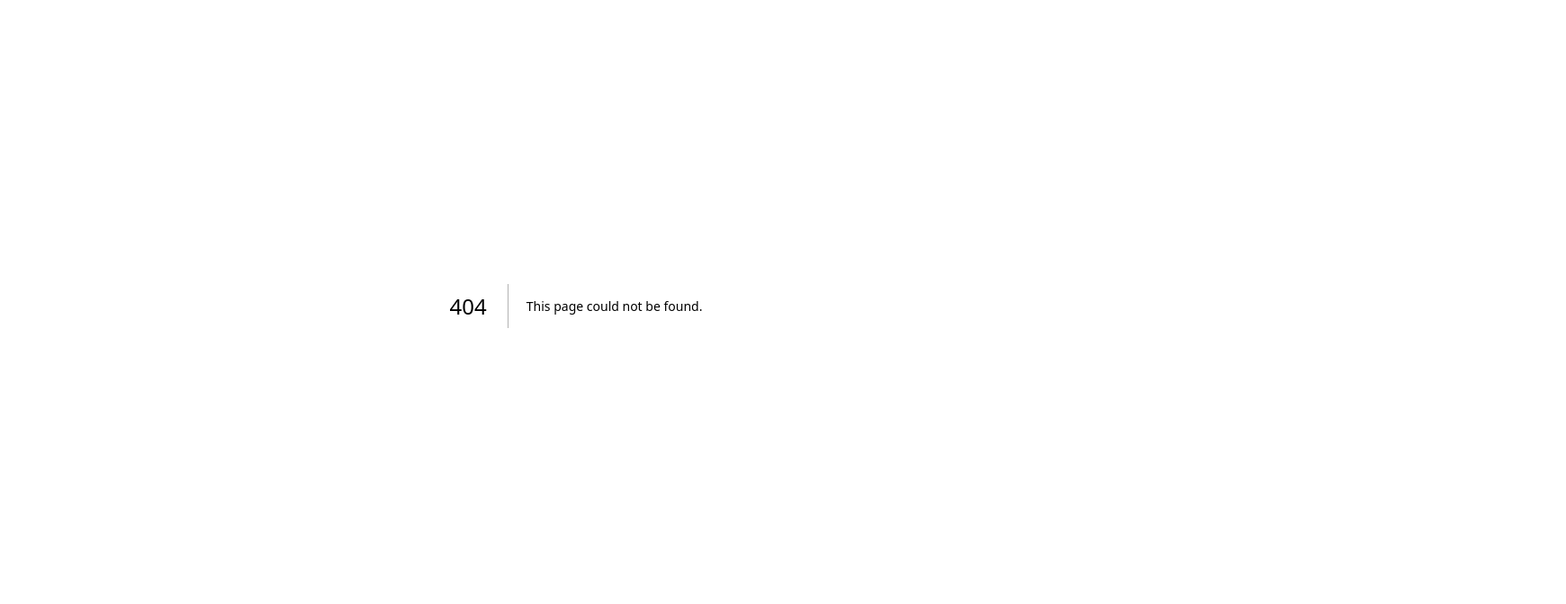
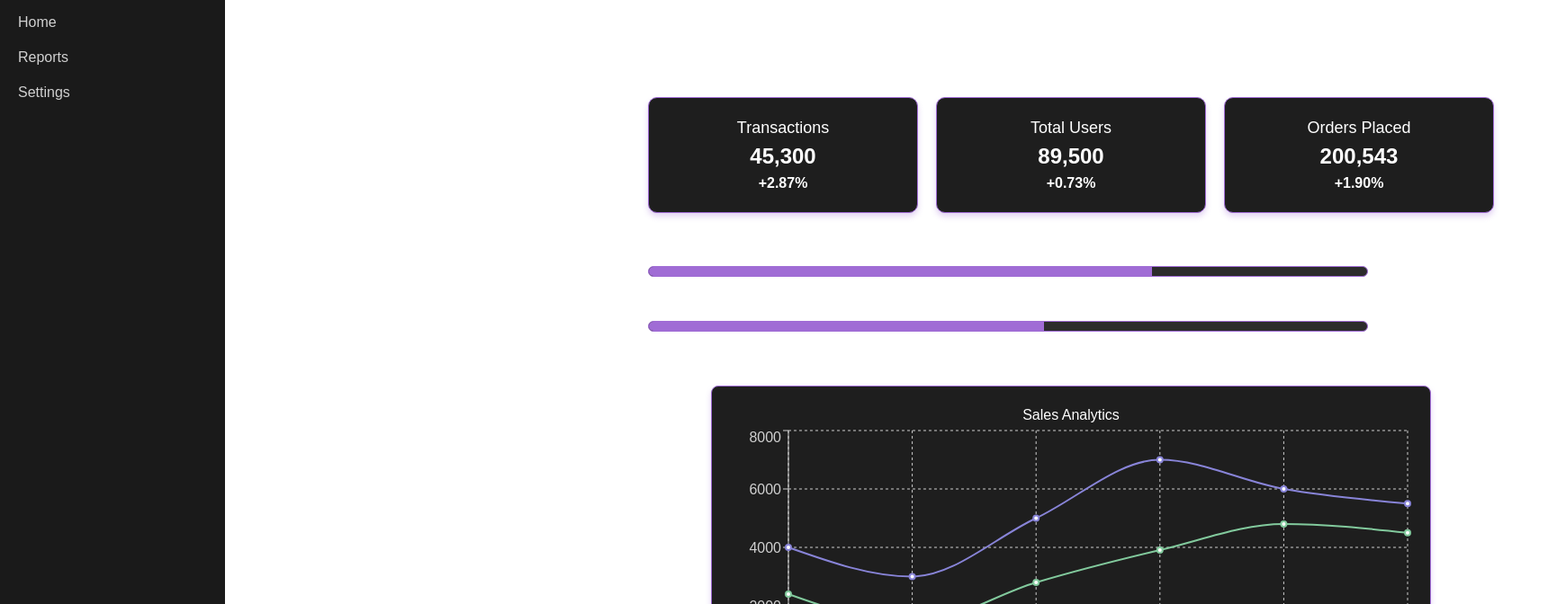
Before and after one commit to BlackMarketGT/BlackMarket, a Next.js app in the folder front_end/: page /dashboard in a window 1280 px wide. Before the commit this address had no page. Shown: the part 60-732 px from the top of the page at 90% size, 1740 px wide, since content can reach past the window. Built offline with nearby package versions, Linux system fonts and the light colour scheme.

Commit message:
Updated dashboard layout, added charts, progress bars, and styling

```diff
--- /dev/null
+++ b/front_end/app/dashboard/components/Header.tsx
@@ -0,0 +1,16 @@
+
+"use client";
+
+
+import React from "react";
+
+const Header: React.FC = () => {
+
+    return (
+        <header className = "dashboard-header">
+
+        </header>
+    );
+};
+
+export default Header
--- /dev/null
+++ b/front_end/app/dashboard/components/ProgressBar.tsx
@@ -0,0 +1,30 @@
+"use client";
+
+import React from "react";
+
+interface ProgressBarProps{
+    title: string;
+    progress: number;
+    goal: number;
+}
+
+const ProgressBar: React.FC<ProgressBarProps> = ({title, progress, goal}) => {
+
+    const percentage = (progress/goal) * 100;
+
+    return(
+        <div className = "progress-bar-container">
+            <div className = "progress-bar-title">
+                <span>{title}</span>
+                <span>{progress}/ {goal}</span>
+            </div>
+            <div className = "progress-bar">
+                <div className = "progress-bar-fill"
+                     style = {{ width: `${percentage}%`}}>
+                </div>
+            </div>
+        </div>
+    );
+};
+
+export default ProgressBar;
--- /dev/null
+++ b/front_end/app/dashboard/components/SalesChart.tsx
@@ -0,0 +1,58 @@
+"use client";
+
+import React from "react";
+import {
+    LineChart,
+    Line,
+    XAxis,
+    YAxis,
+    Tooltip,
+    CartesianGrid,
+    ResponsiveContainer,
+  } from "recharts";
+
+  const salesData = [
+    { month: "Jan", totalSales: 4000, netSales: 2400 },
+    { month: "Feb", totalSales: 3000, netSales: 1398 },
+    { month: "Mar", totalSales: 5000, netSales: 2800 },
+    { month: "Apr", totalSales: 7000, netSales: 3908 },
+    { month: "May", totalSales: 6000, netSales: 4800 },
+    { month: "Jun", totalSales: 5500, netSales: 4500 },
+  ];
+
+
+const CustomToolTip = ({active, payload, label}: any) =>{
+  if(active && payload && payload.length){
+
+    return(
+
+      <div className = "tooltip-box">
+        <p className = "tooltip-label">{label}</p>
+        <p className = "tooltip-value">Total Sales: {payload[0].value}</p>
+        <p className = "tooltip-value">Net Sales: {payload[1].value}</p>
+      </div>
+    );
+  }
+  return null;
+};
+
+  const SalesChart: React.FC = () => {
+    return(
+
+        <div className = "chart-container">
+            <h3>Sales Analytics</h3>
+            <ResponsiveContainer width = "100%" height = {300}>
+                <LineChart data = {salesData}>
+                    <CartesianGrid strokeDasharray = "3 3"/>
+                    <XAxis dataKey = "month" />
+                    <YAxis  stroke="#d1d1d1" />
+                    <Tooltip content = {<CustomToolTip/>}/>
+                    <Line type = "monotone" dataKey = "totalSales" stroke = "#8884d8" strokeWidth = {2} />
+                    <Line type = "monotone" dataKey = "netSales" stroke = "#82ca9d" strokeWidth = {2}/>
+                </LineChart>
+            </ResponsiveContainer>
+        </div>
+    );
+  };
+
+  export default SalesChart;
--- /dev/null
+++ b/front_end/app/dashboard/components/Sidebar.tsx
@@ -0,0 +1,27 @@
+"use client";
+
+import React from "react";
+import Link from "next/link";
+
+const Sidebar: React.FC = () => {
+
+    return(
+        <nav className = "sidebar">
+            <h2>Dashboard</h2>
+            <ul>
+                {/* Navigation Links */}
+                <li>
+                    <Link href = "/dashboard">Home</Link>
+                </li>
+                <li>
+                    <Link href = "/dashboard/reports">Reports</Link>
+                </li>
+                <li>
+                    <Link href = "/dashboard/settings">Settings</Link>
+                </li>
+            </ul>
+        </nav>
+    );
+};
+
+export default Sidebar;
--- /dev/null
+++ b/front_end/app/dashboard/components/StatsCard.tsx
@@ -0,0 +1,22 @@
+import React from "react";
+
+interface StatsCardProps{
+
+    title: string;
+    value: string;
+    change: string;
+
+}
+
+const StatsCard: React.FC <StatsCardProps> = ({title, value, change}) => {
+
+    return(
+        <div className = "stats-card">
+            <h3>{title}</h3>
+            <p className = "value">{value}</p>
+            <span className = "change">{change}</span>
+        </div>
+    );
+};
+
+export default StatsCard;
--- /dev/null
+++ b/front_end/app/dashboard/layout.tsx
@@ -0,0 +1,26 @@
+import React from "react";
+import Header from "./components/Header";
+import Sidebar from "./components/Sidebar";
+import "./styles/dashboard.css";
+
+interface LayoutProps{
+    children: React.ReactNode;
+}
+
+const DashboardLayout: React.FC<LayoutProps> = ({children}) => {
+
+    return (
+        <div className = "dashboard-container">
+            {/* Include the top navigation header*/}
+            <Header/>
+            <div className = "dashboard-content">
+                {/* Sidebar for navigation */}
+                <Sidebar />
+                {/* Main content area */}
+                <main className = "main-content">{children}</main>
+            </div>
+        </div>
+    );
+};
+
+export default DashboardLayout;
--- /dev/null
+++ b/front_end/app/dashboard/page.tsx
@@ -0,0 +1,41 @@
+"use client";
+
+import React from "react";
+import DashboardLayout from "./layout";
+import "./styles/dashboard.css";
+import StatsCard from "./components/StatsCard";
+import SalesChart from "./components/SalesChart";
+import ProgressBar from "./components/ProgressBar";
+
+const DashboardPage: React.FC = () => {
+
+    return(
+
+        <DashboardLayout>
+            <div className = "dashboard-content">
+                <div className = "dashboard-overview">
+                    <div className = "overview-text">
+                        <h2>Dashboard Overview</h2>
+                        <p>This is where you will see important metrics and analytics.</p>
+                        <div className = "stats-container">
+                            <StatsCard title = "Transactions" value = "45,300" change = "+2.87%"/>
+                            <StatsCard title = "Total Users" value = "89,500" change = "+0.73%"/>
+                            <StatsCard title = "Orders Placed" value = "200,543" change = "+1.90%"/>
+
+                        </div>
+
+                        <div className = "progress-container">
+                            <ProgressBar title = "Quarter Sales Goal" progress = {70} goal = {100}/>
+                            <ProgressBar title = "Customer Growth" progress = {55} goal = {100}/>
+                        </div>
+                    </div>
+                    <div className = "chart-section">
+                    <SalesChart/>
+                    </div>
+                </div>
+            </div>
+        </DashboardLayout>
+    );
+};
+
+export default DashboardPage;
--- /dev/null
+++ b/front_end/app/dashboard/styles/dashboard.css
@@ -0,0 +1,178 @@
+* {
+  margin: 0;
+  padding: 0;
+  box-sizing: border-box;
+  font-family: Arial, sans-serif;
+}
+
+body {
+  min-height: 100vh;
+  background-color: #121212;
+  color: #ffffff;
+  overflow-x: hidden;
+}
+
+.sidebar {
+  width: 250px;
+  height: 100vh;
+  background-color: #1a1a1a;
+  color: white;
+  padding: 20px;
+  position: fixed;
+  left: 0;
+  top: 0;
+}
+
+.sidebar h2 {
+  font-size: 22px;
+  margin-bottom: 20px;
+  color: #a06cd5;
+}
+
+.sidebar ul {
+  list-style: none;
+  padding: 0;
+}
+
+.sidebar ul li {
+  margin: 15px 0;
+}
+
+.sidebar ul li a {
+  text-decoration: none;
+  color: #d1d1d1;
+  font-size: 16px;
+  transition: color 0.3s;
+}
+
+.sidebar ul li a:hover {
+  color: #a06cd5;
+}
+
+.dashboard-content {
+  display: flex;
+  flex-direction: column;
+  align-items: flex-start;
+  text-align: left;
+  padding: 40px;
+  margin-left: 200px; /* Move left by decreasing the margin */
+  width: calc(100% - 200px);
+}
+
+.dashboard-overview {
+  display: flex;
+  flex-direction: column;
+  align-items: flex-start;
+  width: 100%;
+  max-width: 1000px;
+  gap: 20px;
+}
+
+
+
+
+.stats-container {
+  display: flex;
+  justify-content: space-between;
+  gap: 20px;
+  flex-wrap: nowrap;
+  width: 100%;
+  max-width: 1000px;
+}
+
+
+.stats-card {
+  background: #1e1e1e;
+  padding: 20px;
+  border-radius: 10px;
+  box-shadow: 0 4px 6px rgba(160, 108, 213, 0.3);
+  text-align: center;
+  width: 300px;
+  border: 1px solid #a06cd5;
+}
+
+.stats-card h3 {
+  font-size: 18px;
+  color: #ffffff;
+}
+
+.stats-card .value {
+  font-size: 24px;
+  font-weight: bold;
+  color: #a06cd5;
+}
+
+.stats-card .change {
+  font-size: 16px;
+  font-weight: bold;
+  color: #66ff66;
+}
+
+.progress-container {
+  display: flex;
+  flex-direction: column;
+  align-items: center;
+  width: 100%;
+  max-width: 800px;
+  margin-top: 30px;
+  gap: 20px;
+}
+
+.progress-bar-container {
+  width: 100%;
+}
+
+.progress-bar-title {
+  display: flex;
+  justify-content: space-between;
+  font-size: 16px;
+  color: #d1d1d1;
+  margin-bottom: 5px;
+}
+
+.progress-bar {
+  height: 12px;
+  background: #2c2c2c;
+  border-radius: 6px;
+  overflow: hidden;
+  border: 1px solid #a06cd5;
+}
+
+.progress-bar-fill {
+  height: 100%;
+  background: #a06cd5;
+  transition: width 0.5s ease-in-out;
+}
+
+.chart-section {
+  display: flex;
+  justify-content: center;
+  width: 100%;
+  margin-top: 40px;
+}
+
+.chart-container {
+  background: #1e1e1e;
+  padding: 20px;
+  border-radius: 8px;
+  box-shadow: 0 4px 6px rgba(160, 108, 213, 0.3);
+  width: 90%;
+  max-width: 800px;
+  text-align: center;
+  border: 1px solid #a06cd5;
+}
+
+h2, h3, p, span {
+  color: #ffffff !important;
+}
+
+.recharts-tooltip-wrapper {
+  background: rgba(20, 20, 20, 0.9);
+  padding: 8px;
+  border: 2px solid #a06cd5;
+  border-radius: 6px;
+  color: white;
+  font-size: 14px;
+  text-align: left;
+  box-shadow: 0px 4px 10px rgba(160, 108, 213, 0.3);
+}
```
Also changed, not shown: front_end/package.json (+6 -5 lines), front_end/app/dashboard/components/Charts.tsx (added), front_end/app/dashboard/components/FunnelChart.tsx (added), 1 other file (tests, documents, lock files or other folders).
